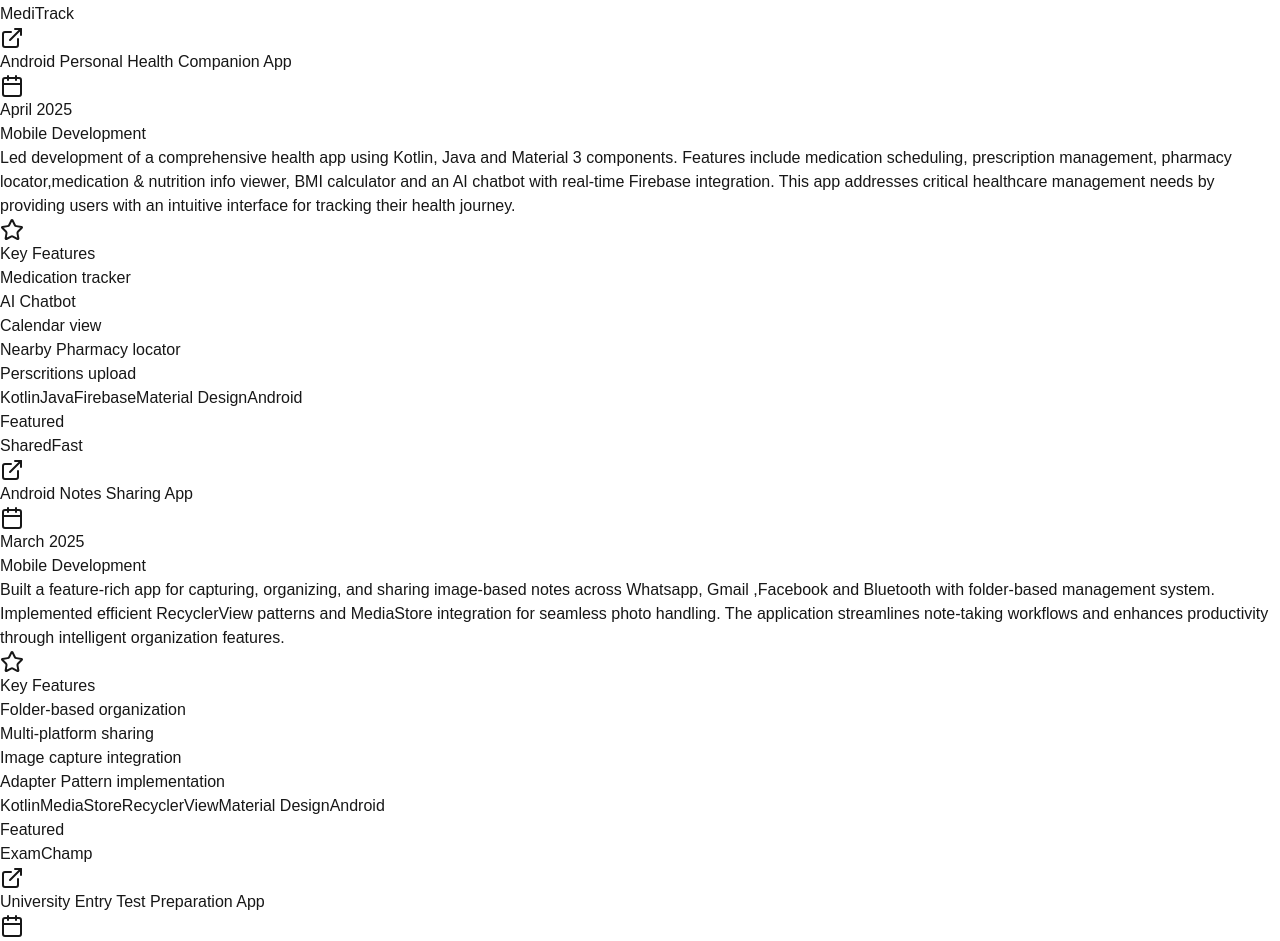
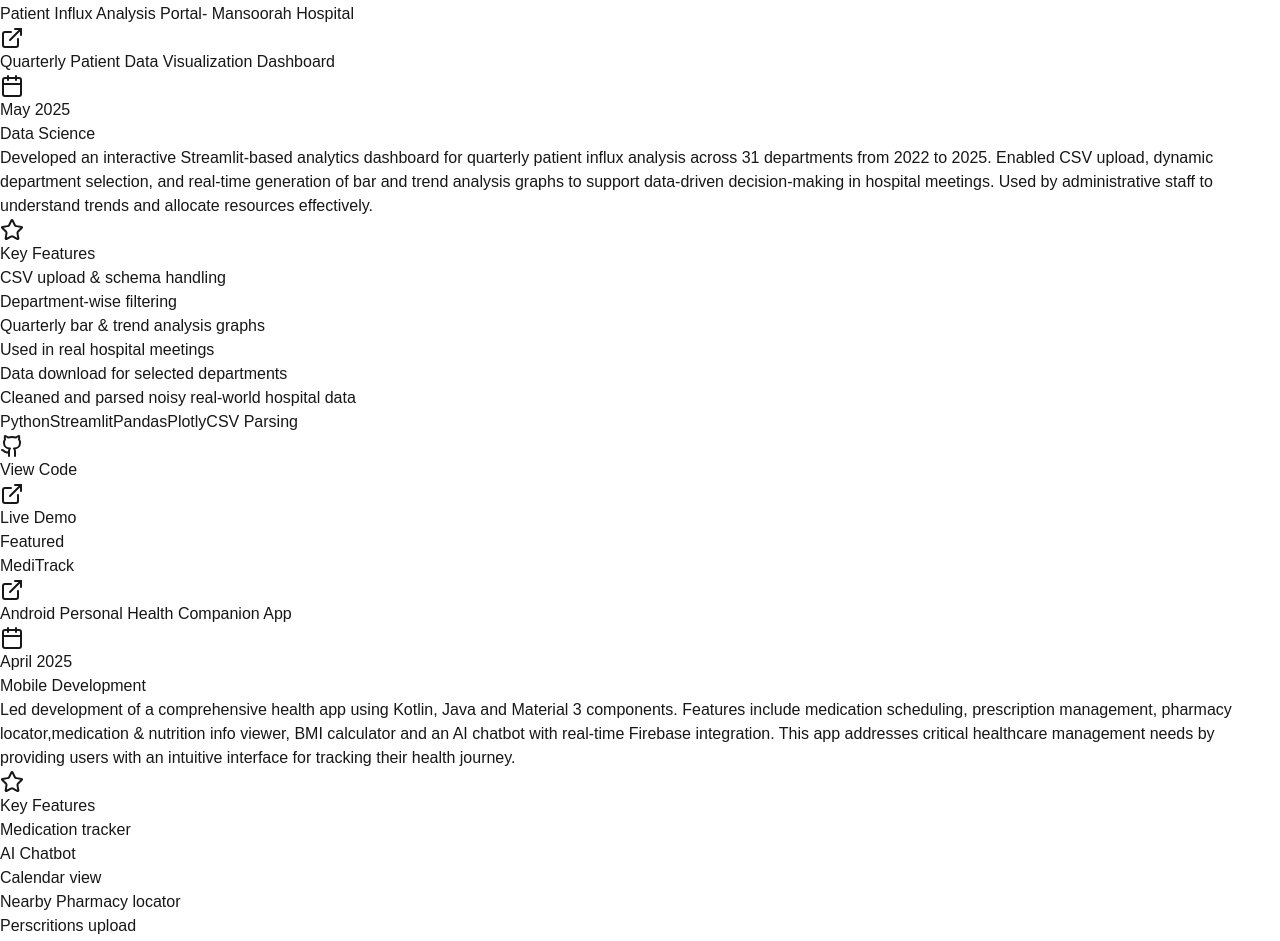
Before and after one commit to syed-muhammad-usman-zafar/Portfolio, a Next.js app: page / in a window 1280 px wide. Shown: the part 2100-3041 px from the top of the page. Built offline with nearby package versions, Linux system fonts and the light colour scheme.

Commit message:
updating project content-v1

```diff
--- a/src/app/page.tsx
+++ b/src/app/page.tsx
@@ -42,6 +42,25 @@
 
   const projects = [
     {
+        title: "Patient Influx Analysis Portal- Mansoorah Hospital",
+      subtitle: "Quarterly Patient Data Visualization Dashboard",
+      date: "May 2025",
+      description: "Developed an interactive Streamlit-based analytics dashboard for quarterly patient influx analysis across 31 departments from 2022 to 2025. Enabled CSV upload, dynamic department selection, and real-time generation of bar and trend analysis graphs to support data-driven decision-making in hospital meetings. Used by administrative staff to understand trends and allocate resources effectively.",
+      tech: ["Python", "Streamlit", "Pandas", "Plotly", "CSV Parsing"],
+     highlights: [
+      "CSV upload & schema handling",
+      "Department-wise filtering",
+      "Quarterly bar & trend analysis graphs",
+      "Used in real hospital meetings",
+      "Data download for selected departments",
+      "Cleaned and parsed noisy real-world hospital data"
+    ],
+      category: "Data Science",
+      featured: true,
+      github: "https://github.com/syed-muhammad-usman-zafar/Mansoorah-Hospital-Patient-Influx-Analysis",
+      website: "https://patient-influx-analysis.streamlit.app/"
+    },
+    {
       title: "MediTrack",
       subtitle: "Android Personal Health Companion App",
       date: "April 2025",
@@ -49,7 +68,8 @@
       tech: ["Kotlin", "Java", "Firebase", "Material Design", "Android"],
       highlights: ["Medication tracker",,"AI Chatbot", "Calendar view","Nearby Pharmacy locator","Perscritions upload" ],
       category: "Mobile Development",
-      featured: true
+      featured: true,
+      github:"https://github.com/syed-muhammad-usman-zafar/MediTrack"
     },
     {
       title: "SharedFast",
@@ -59,19 +79,11 @@
       tech: ["Kotlin","MediaStore", "RecyclerView", "Material Design","Android"],
       highlights: ["Folder-based organization", "Multi-platform sharing", "Image capture integration", "Adapter Pattern implementation"],
       category: "Mobile Development",
-      featured: true
+      featured: true,
+      github:"https://github.com/syed-muhammad-usman-zafar/SharedFast"
 
     },
-    {
-      title: "ExamChamp",
-      subtitle: "University Entry Test Preparation App",
-      date: "November 2024",
-      description: "Collaborated on a MEEN stack web application with role-based access for Admins, Teachers and Students for exam preparation. Built comprehensive MCQ management system with clean UI design and optimized backend performance. The platform serves thousands of students preparing for university entrance examinations.",
-      tech: ["MongoDB", "Express.js", "EJS", "Node.js", "Authentication"],
-      highlights: ["Role-based access control", "MCQ management system", "Clean UI design", "Optimized backend performance"],
-      category: "Web Development",
-      featured: true
-    },
+
     {
       title: "ZakatFlow",
       subtitle: "Automated Zakat Computation System",
@@ -80,8 +92,11 @@
       tech: ["Python", "Streamlit", "Data Visualization", "Pandas", "NumPy"],
       highlights: ["90% manual effort reduction", "Deployed app", "Asset visualization dashboard", "Automated calculation engine"],
       category: "Data Science",
-      featured: true
+      featured: true,
+        github: "https://github.com/syed-muhammad-usman-zafar/ZakatFlow", // Add your actual repo URL
+      website: "https://zakatflow.streamlit.app/" // Add if deployed
     }
+
   ];
 
   const experience = {
@@ -353,6 +368,21 @@
                     </span>
                   ))}
                 </div>
+                {/* ADD THIS SIMPLER VERSION */}
+{project.github && (
+  <div className="mt-4">
+    <a href={project.github} target="_blank" rel="noopener noreferrer" className="inline-flex items-center px-4 py-2 bg-emerald-600 hover:bg-emerald-500 text-white rounded-lg transition-colors mr-3">
+      <Github className="w-4 h-4 mr-2" />
+      View Code
+    </a>
+    {project.website && (
+      <a href={project.website} target="_blank" rel="noopener noreferrer" className="inline-flex items-center px-4 py-2 bg-slate-700 hover:bg-slate-600 text-white rounded-lg transition-colors">
+        <ExternalLink className="w-4 h-4 mr-2" />
+        Live Demo
+      </a>
+    )}
+  </div>
+)}
               </div>
             ))}
           </div>
```
